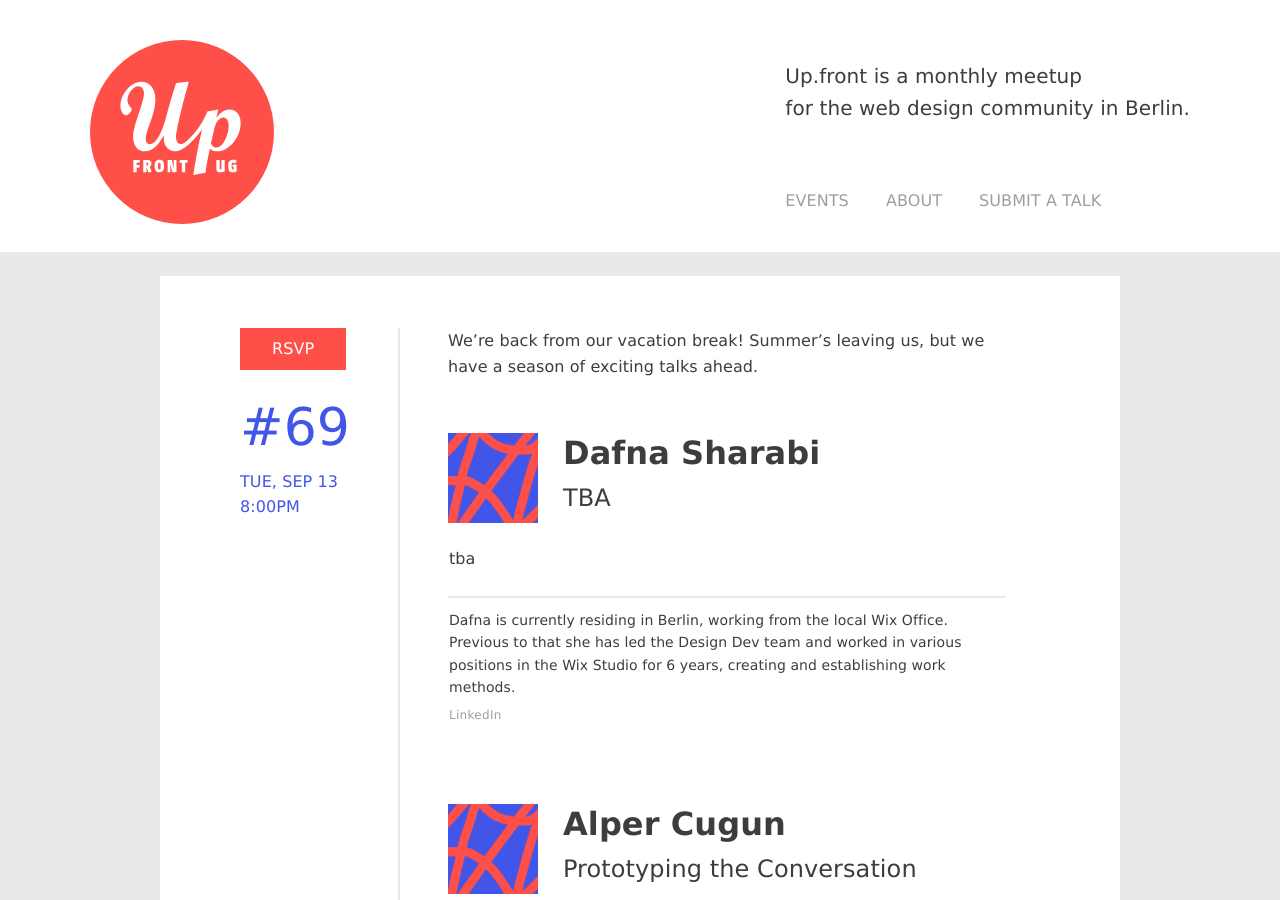
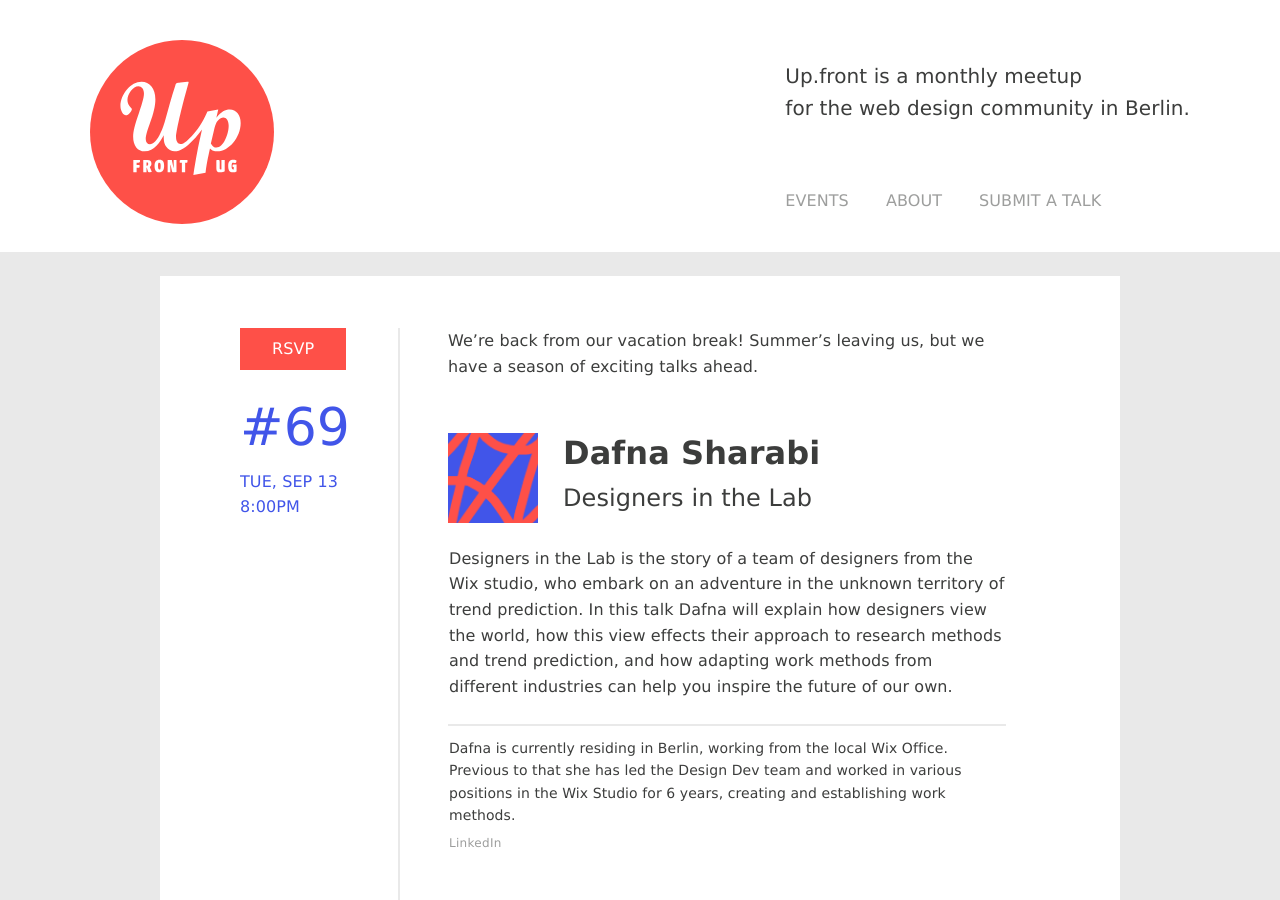
Before and after one commit to upfrontug/upfrontug.github.io, a Jekyll site: the page built from _posts/2016-09-13-meetup.html, in a window 1280 px wide and 900 px high. Built offline with Jekyll 4.4.1, drawn with Linux system fonts in a browser that asks for light colours; a script that is not in the unit is left out.

Commit message:
update Dafna's details

```diff
--- a/_posts/2016-09-13-meetup.html
+++ b/_posts/2016-09-13-meetup.html
@@ -5,9 +5,9 @@
     We’re back from our vacation break! Summer’s leaving us, but we have a season of exciting talks ahead.'
   talks:
     - name: 'Dafna Sharabi'
-      title: 'TBA'
+      title: 'Designers in the Lab'
       picture:
-      desc: 'tba'
+      desc: 'Designers in the Lab is the story of a team of designers from the Wix studio, who embark on an adventure in the unknown territory of trend prediction. In this talk Dafna will explain how designers view the world, how this view effects their approach to research methods and trend prediction, and how adapting work methods from different industries can help you inspire the future of our own.'
       bio: 'Dafna is currently residing in Berlin, working from the local Wix Office. Previous to that she has led the Design Dev team and worked in various positions in the Wix Studio for 6 years, creating and establishing work methods.'
       links:
         - url: 'https://www.linkedin.com/in/dafna-sharabi-97753835'
```
